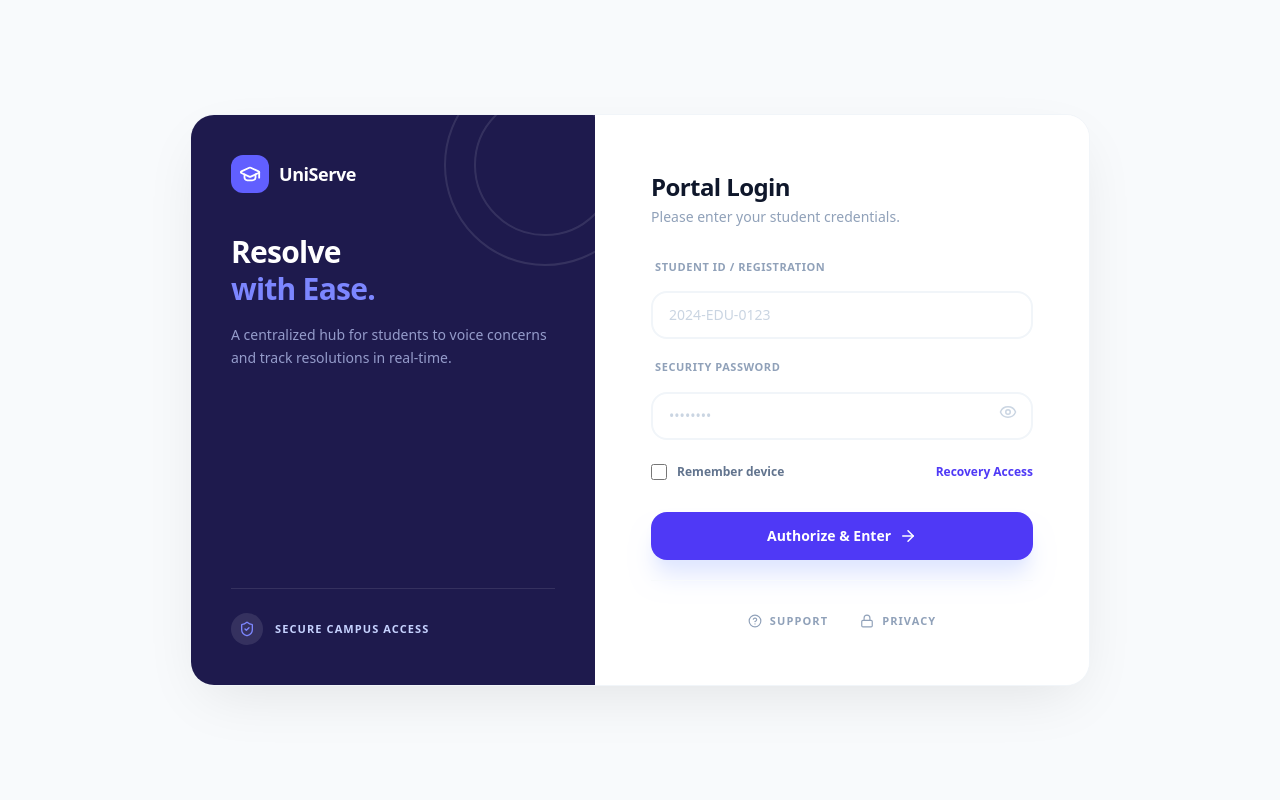
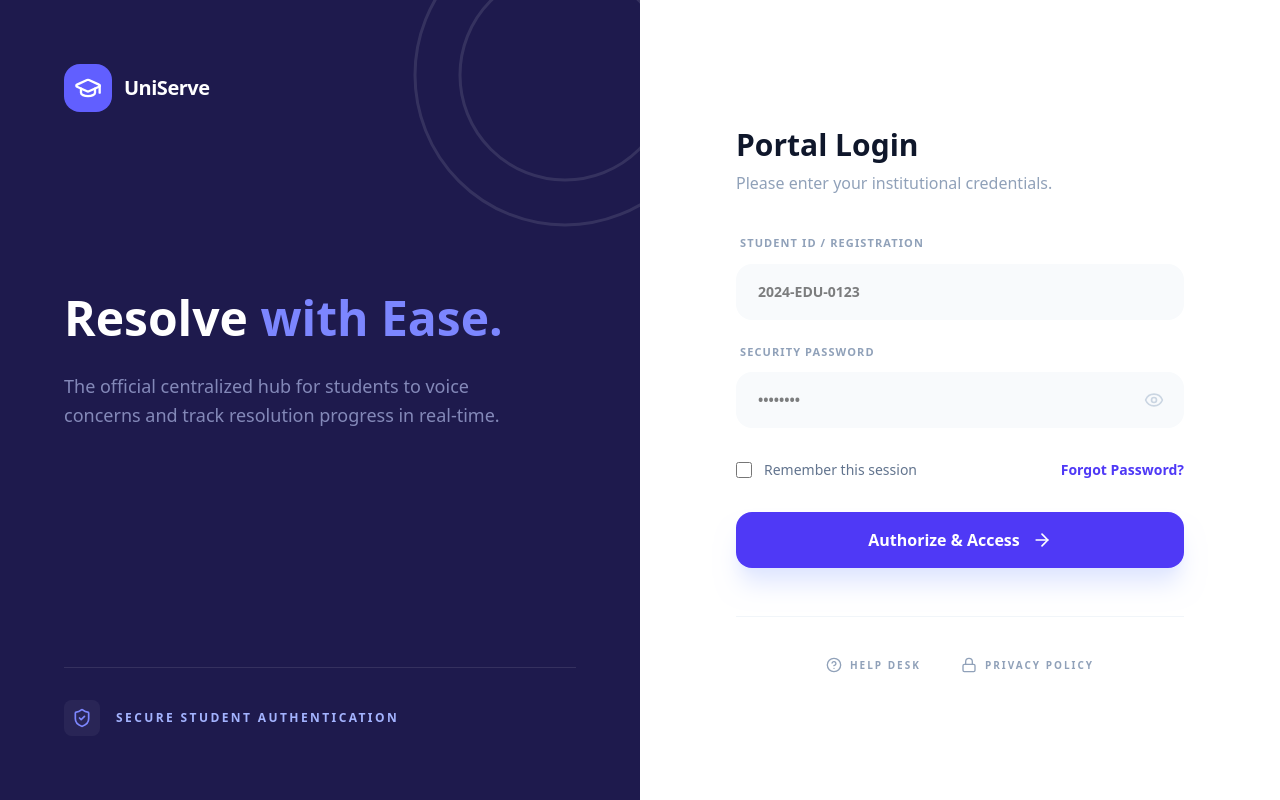
Before and after one commit to MohanKumar0707/scms_client, a React (Vite) app: page / in a window 1280 px wide. Built offline with nearby package versions, Linux system fonts and the light colour scheme.

Commit message:
Haneef Correction

```diff
--- a/src/pages/Login.jsx
+++ b/src/pages/Login.jsx
@@ -8,132 +8,131 @@ function Login() {
     const handleLogin = (e) => {
         e.preventDefault();
         setIsLoading(true);
-        // Simulate a brief delay
         setTimeout(() => setIsLoading(false), 1500);
     };
 
     return (
-        <div className="min-h-screen bg-[#F8FAFC] flex items-center justify-center p-4">
-            {/* Main Card */}
-            <div className="w-full max-w-[900px] flex flex-col md:flex-row bg-white rounded-3xl shadow-[0_20px_60px_-15px_rgba(0,0,0,0.1)] overflow-hidden border border-slate-100">
+        <div className="min-h-screen bg-white">
+            <div className="w-full min-h-screen grid grid-cols-1 md:grid-cols-2">
 
-                {/* LEFT PANEL: Professional Branding */}
-                <div className="w-full md:w-[45%] bg-indigo-950 p-10 text-white flex flex-col justify-between relative overflow-hidden">
-                    {/* Decorative Background Pattern */}
+                {/* LEFT PANEL - Now occupies exactly 50% width and 100% height */}
+                <div className="bg-indigo-950 p-10 md:p-16 text-white flex flex-col justify-between relative">
+                    {/* Background Pattern */}
                     <div className="absolute top-0 right-0 opacity-10 pointer-events-none">
-                        <svg width="200" height="200" viewBox="0 0 200 200" fill="none" xmlns="http://www.w3.org/2000/svg">
+                        <svg width="300" height="300" viewBox="0 0 200 200" fill="none">
                             <circle cx="150" cy="50" r="100" stroke="white" strokeWidth="2" />
                             <circle cx="150" cy="50" r="70" stroke="white" strokeWidth="2" />
                         </svg>
                     </div>
 
                     <div className="relative z-10">
-                        <div className="flex items-center gap-2.5 mb-10">
-                            <div className="bg-indigo-500 p-2 rounded-xl">
-                                <GraduationCap size={22} className="text-white" />
+                        <div className="flex items-center gap-3 mb-12">
+                            <div className="bg-indigo-500 p-2.5 rounded-2xl">
+                                <GraduationCap size={28} />
                             </div>
-                            <span className="text-lg font-bold tracking-tight">UniServe</span>
+                            <span className="text-xl font-bold tracking-tight">UniServe</span>
                         </div>
 
-                        <h1 className="text-3xl font-extrabold leading-tight mb-4 tracking-tight">
-                            Resolve <br />
-                            <span className="text-indigo-400">with Ease.</span>
+                        <h1 className="text-4xl md:text-5xl font-black leading-tight mb-6 mt-44">
+                            Resolve
+                            <span className="text-indigo-400"> with Ease.</span>
                         </h1>
-                        <p className="text-indigo-200/70 text-sm leading-relaxed font-medium">
-                            A centralized hub for students to voice concerns and track resolutions in real-time.
+                        <p className="text-indigo-200/60 text-lg max-w-md font-medium leading-relaxed">
+                            The official centralized hub for students to voice concerns and track resolution progress in real-time.
                         </p>
                     </div>
 
-                    <div className="relative z-10 mt-6 pt-6 border-t border-white/10 flex items-center gap-3">
-                        <div className="w-8 h-8 rounded-full bg-white/10 flex items-center justify-center">
-                            <ShieldCheck size={16} className="text-indigo-400" />
+                    <div className="relative z-10 pt-8 border-t border-white/10 flex items-center gap-4">
+                        <div className="bg-white/5 p-2 rounded-lg">
+                            <ShieldCheck size={20} className="text-indigo-400" />
                         </div>
-                        <span className="text-[11px] text-indigo-200 uppercase font-bold tracking-widest">
-                            Secure Campus Access
+                        <span className="text-xs uppercase font-bold tracking-[0.2em] text-indigo-300">
+                            Secure Student Authentication
                         </span>
                     </div>
                 </div>
 
-                {/* RIGHT PANEL: Refined Login */}
-                <div className="w-full md:w-[55%] bg-white p-10 md:p-14 flex items-center">
-                    <div className="w-full">
-                        <div className="mb-8">
-                            <h2 className="text-2xl font-black text-slate-900 tracking-tight">Portal Login</h2>
-                            <p className="text-slate-400 text-sm mt-1 font-medium">Please enter your student credentials.</p>
+                {/* RIGHT PANEL - Flattened Form (50% Width / 100% Height) */}
+                <form
+                    onSubmit={handleLogin}
+                    className="p-10 md:p-20 flex flex-col justify-center bg-white h-full"
+                >
+                    <div className="max-w-md mx-auto w-full">
+                        <div className="mb-10">
+                            <h2 className="text-3xl font-black text-slate-900 mb-2">Portal Login</h2>
+                            <p className="text-slate-400 font-medium">Please enter your institutional credentials.</p>
                         </div>
 
-                        <form className="space-y-5" onSubmit={handleLogin}>
-                            <div>
-                                <label className="block text-[11px] font-bold text-slate-400 uppercase mb-2 tracking-wider ml-1">
+                        <div className="space-y-6">
+                            <div className="group">
+                                <label className="text-[11px] font-bold text-slate-400 uppercase tracking-widest mb-3 block ml-1">
                                     Student ID / Registration
                                 </label>
-                                <div className="group relative">
-                                    <input
-                                        type="text"
-                                        required
-                                        placeholder="2024-EDU-0123"
-                                        className="w-full mt-2 px-4 py-3 bg-white border-2 border-slate-100 rounded-2xl focus:border-indigo-500 focus:bg-white transition-all outline-none text-sm font-medium placeholder:text-slate-300"
-                                    />
-                                </div>
+                                <input
+                                    type="text"
+                                    required
+                                    placeholder="2024-EDU-0123"
+                                    className="w-full px-5 py-4 bg-slate-50 border-2 border-transparent focus:border-indigo-500 focus:bg-white rounded-2xl transition-all outline-none text-sm font-semibold"
+                                />
                             </div>
 
-                            <div>
-                                <label className="block text-[11px] font-bold text-slate-400 uppercase mb-2 tracking-wider ml-1">
+                            <div className="group">
+                                <label className="text-[11px] font-bold text-slate-400 uppercase tracking-widest mb-3 block ml-1">
                                     Security Password
                                 </label>
-                                <div className="relative group">
+                                <div className="relative">
                                     <input
                                         type={showPassword ? "text" : "password"}
                                         required
                                         placeholder="••••••••"
-                                        className="w-full mt-2 px-4 py-3 bg-white border-2 border-slate-100 rounded-2xl focus:border-indigo-500 focus:bg-white transition-all outline-none text-sm font-medium placeholder:text-slate-300"
+                                        className="w-full px-5 py-4 bg-slate-50 border-2 border-transparent focus:border-indigo-500 focus:bg-white rounded-2xl transition-all outline-none text-sm font-semibold"
                                     />
                                     <button
                                         type="button"
                                         onClick={() => setShowPassword(!showPassword)}
-                                        className="absolute right-4 top-1/2 -translate-y-1/2 text-slate-300 hover:text-indigo-600 transition-colors"
+                                        className="absolute right-5 top-1/2 -translate-y-1/2 text-slate-300 hover:text-indigo-600 transition-colors"
                                     >
-                                        {showPassword ? <EyeOff size={18} /> : <Eye size={18} />}
+                                        {showPassword ? <EyeOff size={20} /> : <Eye size={20} />}
                                     </button>
                                 </div>
                             </div>
 
-                            <div className="flex items-center justify-between pt-1">
-                                <label className="flex items-center gap-2.5 cursor-pointer group">
-                                    <input type="checkbox" className="w-4 h-4 rounded-lg border-2 border-slate-200 text-indigo-600 focus:ring-0 cursor-pointer" />
-                                    <span className="text-xs text-slate-500 font-semibold group-hover:text-slate-700 transition-colors">Remember device</span>
+                            <div className="flex items-center justify-between py-2">
+                                <label className="flex items-center gap-3 text-sm text-slate-500 cursor-pointer group">
+                                    <input type="checkbox" className="w-4 h-4 rounded border-slate-300 text-indigo-600 focus:ring-indigo-500 transition-all" />
+                                    <span className="group-hover:text-slate-700 transition-colors">Remember this session</span>
                                 </label>
-                                <button type="button" className="text-xs font-bold text-indigo-600 hover:text-indigo-700 transition-colors">
-                                    Recovery Access
+                                <button type="button" className="text-sm font-bold text-indigo-600 hover:text-indigo-700 transition-colors">
+                                    Forgot Password?
                                 </button>
                             </div>
 
                             <button
-                                type="submit"
                                 disabled={isLoading}
-                                className={`w-full mt-8 ${isLoading ? 'bg-indigo-400' : 'bg-indigo-600 hover:bg-indigo-700'} text-white font-bold py-3.5 rounded-2xl shadow-xl shadow-indigo-100 transition-all transform active:scale-[0.98] flex items-center justify-center gap-2 text-sm mt-4`}
+                                className="w-full bg-indigo-600 hover:bg-indigo-700 text-white font-bold py-4 rounded-2xl flex items-center justify-center gap-3 transition-all transform active:scale-[0.99] disabled:opacity-70 shadow-xl shadow-indigo-100"
                             >
                                 {isLoading ? (
                                     <div className="w-5 h-5 border-2 border-white/30 border-t-white rounded-full animate-spin" />
                                 ) : (
                                     <>
-                                        Authorize & Enter
-                                        <ArrowRight size={18} />
+                                        Authorize & Access
+                                        <ArrowRight size={20} />
                                     </>
                                 )}
                             </button>
-                        </form>
+                        </div>
 
-                        <div className="mt-5 pt-8 border-t border-slate-50 flex items-center justify-center gap-8">
-                            <button className="flex items-center gap-2 text-slate-400 hover:text-indigo-600 transition-colors text-[11px] font-bold uppercase tracking-widest">
-                                <HelpCircle size={14} /> Support
+                        <div className="mt-12 pt-10 border-t border-slate-100 flex justify-center gap-10">
+                            <button type="button" className="flex items-center gap-2 text-slate-400 hover:text-slate-600 text-[10px] font-bold uppercase tracking-[0.2em] transition-colors">
+                                <HelpCircle size={16} /> Help Desk
                             </button>
-                            <button className="flex items-center gap-2 text-slate-400 hover:text-indigo-600 transition-colors text-[11px] font-bold uppercase tracking-widest">
-                                <Lock size={14} /> Privacy
+                            <button type="button" className="flex items-center gap-2 text-slate-400 hover:text-slate-600 text-[10px] font-bold uppercase tracking-[0.2em] transition-colors">
+                                <Lock size={16} /> Privacy Policy
                             </button>
                         </div>
                     </div>
-                </div>
+                </form>
+
             </div>
         </div>
     );
```
Also changed, not shown: src/pages/UserManage.jsx (+167 -120 lines).
